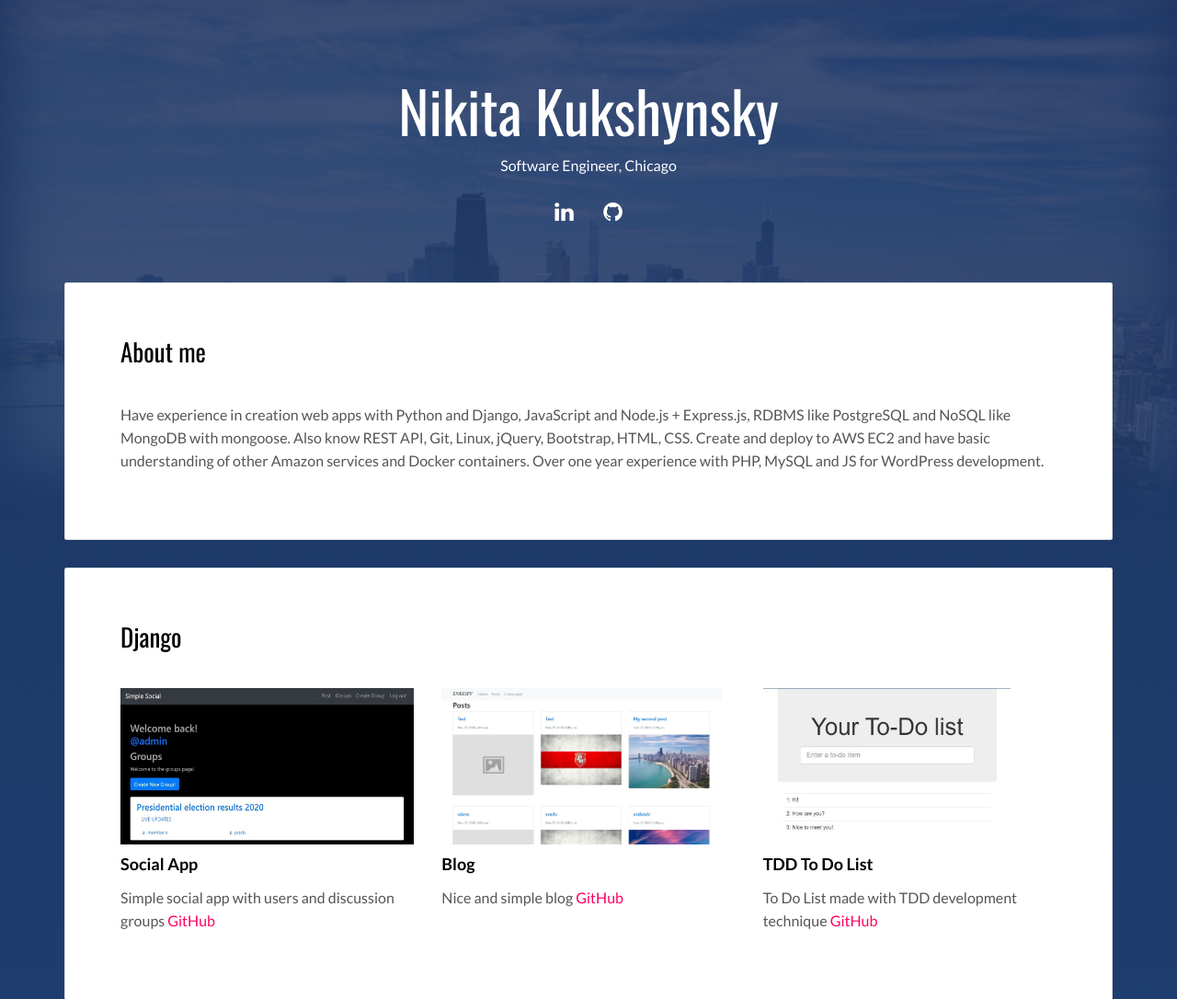
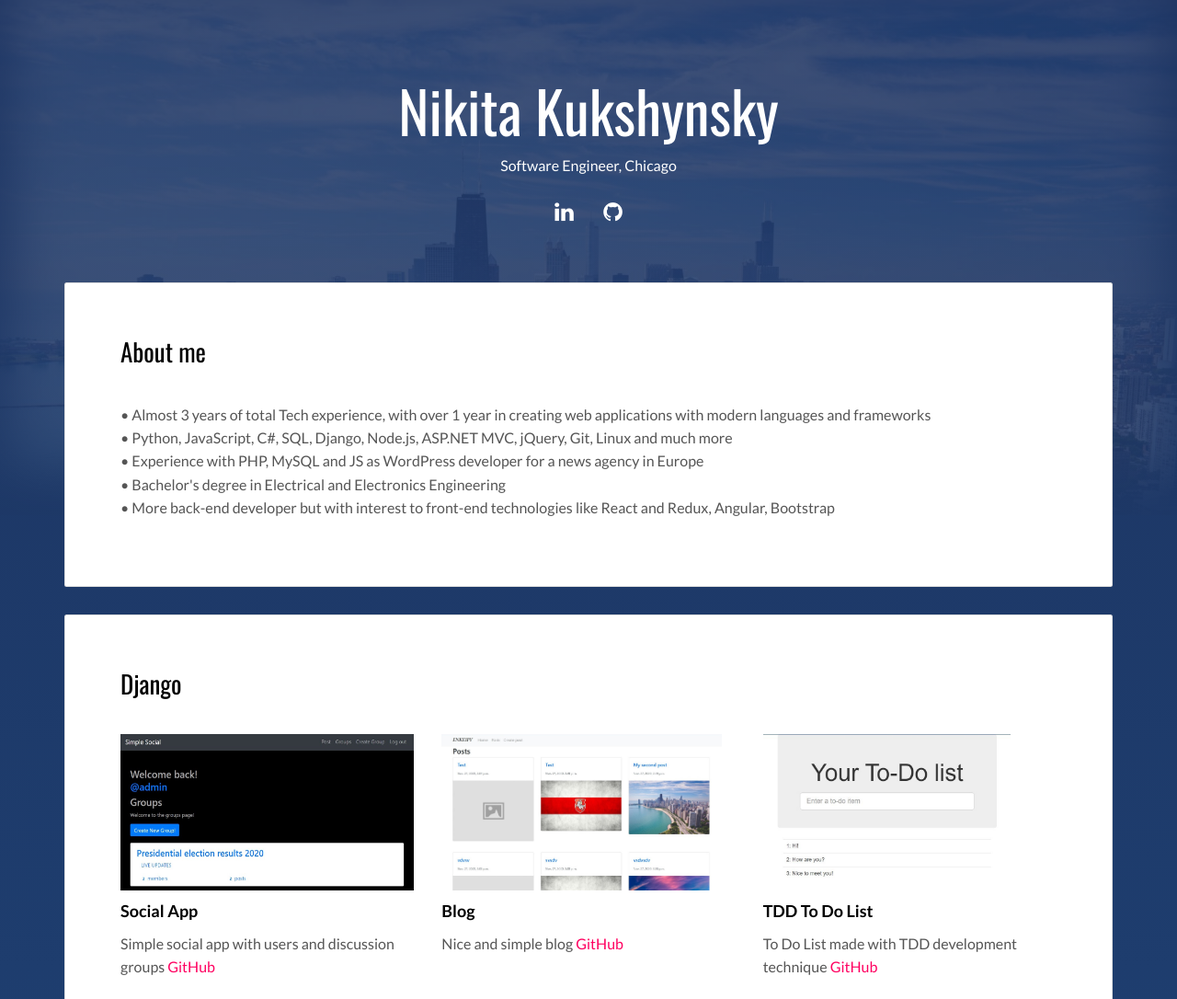
Before and after one commit to enkeipy/flask-portfo, a Flask app: page / in a window 1280 px wide. Shown: the top 1086 px of the page at 92% size. Run offline with Flask 2, Linux system fonts and the light colour scheme; some libraries are stand-ins or nearby versions.

Commit message:
Update index.html
New bio

```diff
--- a/templates/index.html
+++ b/templates/index.html
@@ -73,7 +73,13 @@
               <h2>About me</h2>
               <div class="row">
                 <div class="col-md-12">
-                  <p>Have experience in creation web apps with Python and Django, JavaScript and Node.js + Express.js, RDBMS like PostgreSQL and NoSQL like MongoDB with mongoose. Also know REST API, Git, Linux, jQuery, Bootstrap, HTML, CSS. Create and deploy to AWS EC2 and have basic understanding of other Amazon services and Docker containers. Over one year experience with PHP, MySQL and JS for WordPress development.</p>
+                  <p>
+• Almost 3 years of total Tech experience, with over 1 year in creating web applications with modern languages and frameworks</br>
+• Python, JavaScript, C#, SQL, Django, Node.js, ASP.NET MVC, jQuery, Git, Linux and much more</br>
+• Experience with PHP, MySQL and JS as WordPress developer for a news agency in Europe</br>
+• Bachelor's degree in Electrical and Electronics Engineering</br>
+• More back-end developer but with interest to front-end technologies like React and Redux, Angular, Bootstrap
+                  </p>
                 </div>
               </div>
             </div>
```
